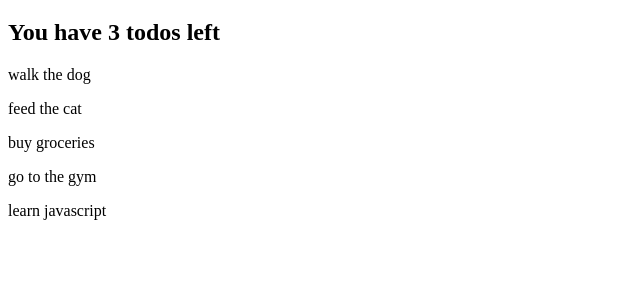
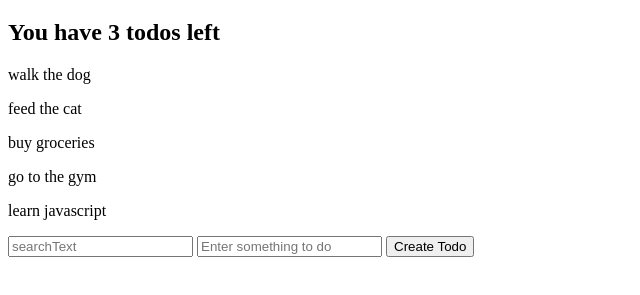
Before and after one commit to Ahmed-Mohmed-Sakr/Todo-APP, a plain HTML site: page index.html in a window 1280 px wide. Shown: the part 61-356 px from the top of the page, without its empty margins (0-640 px from the left). Drawn offline with Linux system fonts and the light colour scheme.

Commit message:
adding search filter and put backboon of render

```diff
--- a/index.html
+++ b/index.html
@@ -8,6 +8,12 @@
   </head>
   <body>
     <h1>Todos</h1>
+
+    <div id="todos"></div>
+
+    <input type="text" id="search-text" placeholder="searchText" />
+    <input type="text" id="new-todo-text" placeholder="Enter something to do" />
+    <button id="add-note">Create Todo</button>
     <script src="todo-app.js"></script>
   </body>
 </html>
--- a/todo-app.js
+++ b/todo-app.js
@@ -6,16 +6,47 @@ const todos = [
   { text: "learn javascript", completed: false },
 ];
 
-const incompleteTodos = todos.filter(function (todo) {
-  return !todo.completed;
+const filters = {
+  searchtext: "",
+};
+
+const renderTodos = function (todos, filters) {
+  const filterTodos = todos.filter(function (todo) {
+    return todo.text.toLowerCase().includes(filters.searchtext.toLowerCase());
+  });
+
+  document.querySelector("#todos").innerHTML = "";
+
+  const incompleteTodos = filterTodos.filter(function (todo) {
+    return !todo.completed;
+  });
+
+  const summary = document.createElement("h2");
+  summary.textContent = `You have ${incompleteTodos.length} todos left`;
+  document.querySelector("#todos").appendChild(summary);
+
+  filterTodos.forEach(function (todo) {
+    const newP = document.createElement("p");
+    newP.textContent = todo.text;
+    document.querySelector("#todos").appendChild(newP);
+  });
+};
+
+renderTodos(todos, filters);
+
+// listen to new todo creation
+document.querySelector("#add-note").addEventListener("click", function (e) {
+  console.log("add a new todo");
+  // e.target.textContent = "yeah";
 });
 
-const summary = document.createElement("h2");
-summary.textContent = `You have ${incompleteTodos.length} todos left`;
-document.querySelector("body").appendChild(summary);
+document
+  .querySelector("#new-todo-text")
+  .addEventListener("input", function (e) {
+    console.log(e.target.value);
+  });
 
-todos.forEach(function (todo) {
-  const newP = document.createElement("p");
-  newP.textContent = todo.text;
-  document.querySelector("body").appendChild(newP);
+document.querySelector("#search-text").addEventListener("input", function (e) {
+  filters.searchtext = e.target.value;
+  renderTodos(todos, filters);
 });
```
